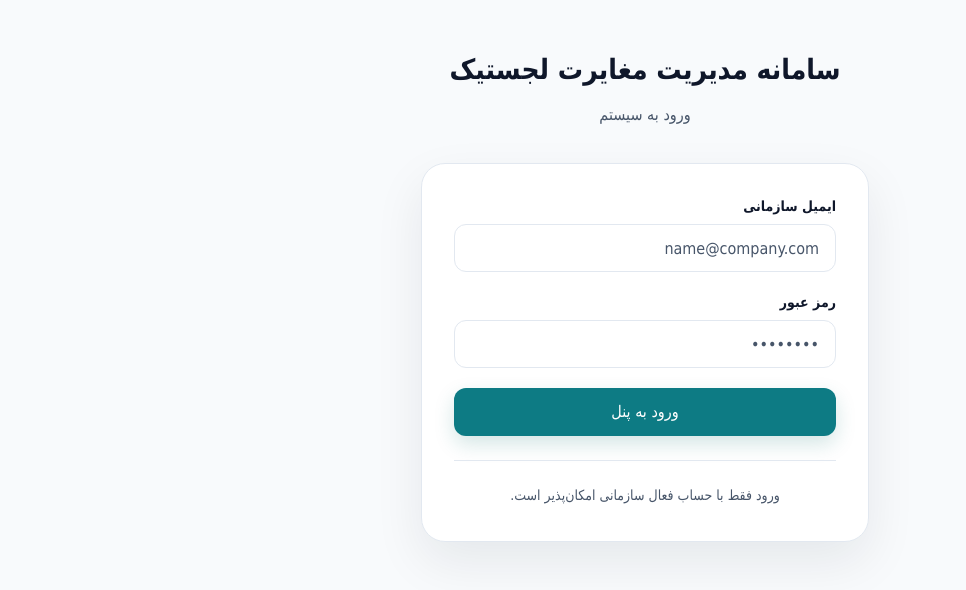
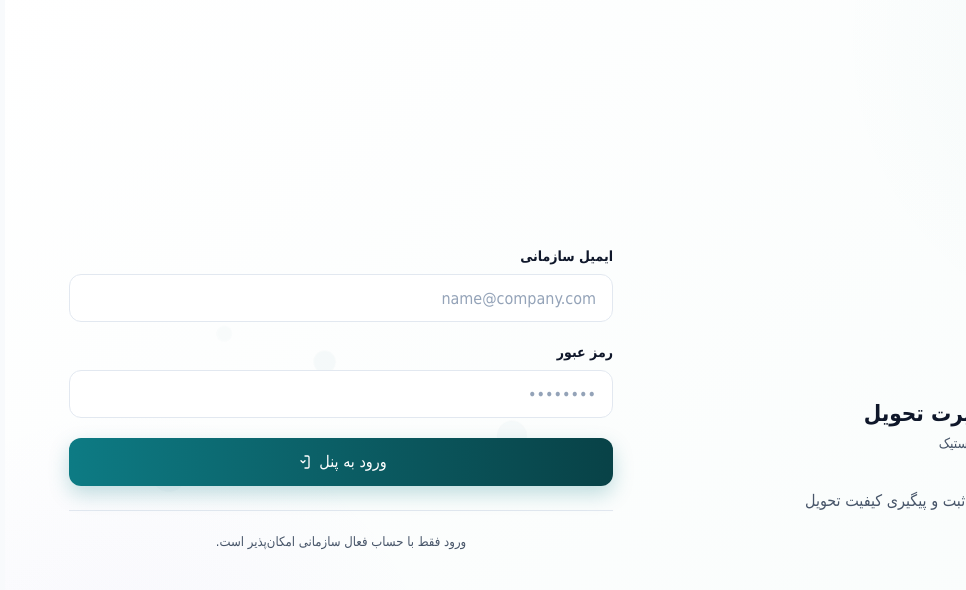
Before and after one commit to imanmajdabadi-js/delivery-discrepancy-manager, a React (Vite) app in the folder frontend/: page /login in a window 1280 px wide. Shown: the top 590 px of the page, without its empty margins (314-1280 px from the left). Built offline with nearby package versions, Linux system fonts and the light colour scheme; no server answers; a web font is replaced by a local one.

Commit message:
style(frontend): redesign LoginPage with branded hero experience
Replace card-based login with two-zone composition: SVG logistics
network visualization on desktop, brand gradient button with loading
spinner, and motion-safe animations.

```diff
--- a/frontend/src/features/auth/pages/LoginPage.tsx
+++ b/frontend/src/features/auth/pages/LoginPage.tsx
@@ -1,57 +1,171 @@
-import React, { useState } from 'react';
+import { useState, type FormEvent } from 'react';
 import { useNavigate } from 'react-router-dom';
 import { ApiError, login } from '../../../services';
 
-export const LoginPage: React.FC = () => {
+export function LoginPage() {
   const [email, setEmail] = useState('');
   const [password, setPassword] = useState('');
   const [error, setError] = useState<string | null>(null);
   const [loading, setLoading] = useState(false);
   const navigate = useNavigate();
 
-  const handleLogin = async (e: React.FormEvent) => {
-    e.preventDefault();
+  async function handleLogin(event: FormEvent<HTMLFormElement>) {
+    event.preventDefault();
     setError(null);
     setLoading(true);
 
     try {
       const response = await login(email, password);
       localStorage.setItem('auth_token', response.access_token);
-      navigate('/');
-    } catch (err) {
-      const errorMessage =
+      void navigate('/');
+    } catch (err: unknown) {
+      setError(
         err instanceof ApiError
           ? err.message
-          : 'خطا در ورود به سیستم. لطفاً اطلاعات را بررسی کنید.';
-      setError(errorMessage);
+          : 'خطا در ورود به سیستم. لطفاً اطلاعات را بررسی کنید.',
+      );
     } finally {
       setLoading(false);
     }
-  };
+  }
 
   return (
-    <div className="min-h-screen bg-canvas px-4 py-12 text-right sm:px-6 lg:px-8">
-      <div className="mx-auto flex max-w-md flex-col items-center">
-        <div className="mb-8 text-center">
-          <h2 className="text-[1.625rem] leading-[1.55] font-bold text-ink sm:text-[1.75rem]">
-            سامانه مدیریت مغایرت لجستیک
-          </h2>
-          <p className="mt-2 text-[0.9375rem] leading-7.5 text-muted sm:text-base sm:leading-8">
-            ورود به سیستم
+    <div className="login-hero flex min-h-screen items-center justify-center p-4">
+      <div className="mx-auto grid w-full max-w-6xl grid-cols-1 items-center gap-12 lg:grid-cols-2 lg:gap-16">
+        <div className="login-brand flex flex-col items-center text-center lg:items-start lg:text-right">
+          <div className="relative mb-8 flex size-[260px] shrink-0 items-center justify-center opacity-60 animate-logoReveal motion-reduce:animate-none">
+            <svg
+              aria-hidden="true"
+              viewBox="0 0 120 120"
+              fill="none"
+              className="size-full"
+            >
+              <defs>
+                <linearGradient
+                  id="routeGradient"
+                  x1="0%"
+                  y1="0%"
+                  x2="100%"
+                  y2="100%"
+                >
+                  <stop offset="0%" stopColor="rgb(13 123 132)" />
+                  <stop offset="100%" stopColor="rgb(217 119 6)" />
+                </linearGradient>
+              </defs>
+              <g stroke="url(#routeGradient)" strokeWidth="1.5">
+                <path d="M25 85 L45 55 L75 65 L95 35" />
+                <path d="M15 75 L40 45 L65 55" />
+                <path d="M35 95 L60 75 L85 85 L105 55" />
+              </g>
+              <g fill="rgb(13 123 132)">
+                <circle cx="25" cy="85" r="3.5" />
+                <circle cx="45" cy="55" r="3.5" />
+                <circle cx="75" cy="65" r="3.5" />
+                <circle cx="95" cy="35" r="3.5" />
+                <circle cx="15" cy="75" r="3" fillOpacity="0.6" />
+                <circle cx="60" cy="75" r="3" fillOpacity="0.6" />
+                <circle cx="105" cy="55" r="3" fillOpacity="0.6" />
+              </g>
+            </svg>
+            <span className="brand-mark absolute grid size-14 place-items-center rounded-2xl text-brand animate-nodePulse motion-reduce:animate-none">
+              <svg
+                viewBox="0 0 24 24"
+                fill="none"
+                stroke="currentColor"
+                strokeWidth="1.8"
+                strokeLinecap="round"
+                strokeLinejoin="round"
+                className="size-7"
+              >
+                <path d="M4.5 7.5 12 3l7.5 4.5v9L12 21l-7.5-4.5z" />
+                <path d="m4.8 7.7 7.2 4.2 7.2-4.2M12 12v8.6" />
+                <path d="m8.2 5.3 7.4 4.4" />
+              </svg>
+            </span>
+          </div>
+
+          <div className="mb-8 flex items-center gap-4 justify-center lg:justify-start">
+            <span className="brand-mark grid size-12 shrink-0 place-items-center rounded-2xl text-brand">
+              <svg
+                viewBox="0 0 24 24"
+                fill="none"
+                stroke="currentColor"
+                strokeWidth="1.8"
+                strokeLinecap="round"
+                strokeLinejoin="round"
+                className="size-7"
+              >
+                <path d="M4.5 7.5 12 3l7.5 4.5v9L12 21l-7.5-4.5z" />
+                <path d="m4.8 7.7 7.2 4.2 7.2-4.2M12 12v8.6" />
+                <path d="m8.2 5.3 7.4 4.4" />
+              </svg>
+            </span>
+            <div>
+              <h1 className="text-2xl font-bold text-ink sm:text-[1.4rem]">
+                سامانه مدیریت مغایرت تحویل
+              </h1>
+              <p className="mt-1 text-sm text-muted">
+                پلتفرم رصد و پیگیری مغایرت‌های لجستیک
+              </p>
+            </div>
+          </div>
+
+          <p className="mx-auto max-w-md text-[0.9375rem] leading-8 text-muted lg:mx-0 lg:text-base">
+            سامانه مدیریت مغایرت تحویل برای پایش، ثبت و پیگیری کیفیت تحویل
+            سفارشات لجستیک.
           </p>
+
+          <div className="mt-10 flex items-center justify-center gap-8 lg:justify-start">
+            <div className="flex -space-x-2">
+              <span className="flex size-8 items-center justify-center rounded-full border-2 border-white bg-brand-soft text-xs font-bold text-brand">
+                ۲۴
+              </span>
+              <span className="flex size-8 -ml-2 items-center justify-center rounded-full border-2 border-white bg-brand-soft text-xs font-bold text-brand">
+                ۷
+              </span>
+            </div>
+            <div className="text-right">
+              <p className="text-sm font-semibold text-ink">
+                ۲۴/۷ پوشش عملیاتی
+              </p>
+              <p className="text-xs text-muted">پشتیبانی از فرآیندهای لجستیک</p>
+            </div>
+          </div>
+
+          <div className="mt-12 flex items-center gap-3 text-sm text-muted">
+            <div className="h-px flex-1 bg-line"></div>
+            <span className="px-1">سازگار با استانداردهای صنعتی</span>
+            <div className="h-px flex-1 bg-line"></div>
+          </div>
         </div>
 
-        <div className="login-card w-full rounded-3xl border border-line bg-surface p-6 shadow-[0_20px_50px_rgba(15,23,42,0.08)] sm:p-8">
-          {error && (
-            <div
-              className="mb-6 rounded-xl border border-danger/20 bg-danger-soft px-4 py-3.5 text-sm text-danger-strong"
-              aria-live="polite"
-            >
-              {error}
-            </div>
-          )}
+        <div className="login-card relative">
+          <div className="login-particles pointer-events-none absolute inset-0 overflow-hidden rounded-3xl">
+            {Array.from({ length: 6 }).map((_, i) => (
+              <div
+                key={i}
+                className="absolute rounded-full bg-brand/5 motion-reduce:animate-none"
+                style={{
+                  width: `${12 + i * 4}px`,
+                  height: `${12 + i * 4}px`,
+                  top: `${15 + ((i * 11) % 60)}%`,
+                  left: `${10 + ((i * 17) % 80)}%`,
+                  animation: `particleFloat ${4 + i}s infinite ease-in-out ${i * 0.8}s`,
+                }}
+              />
+            ))}
+          </div>
 
-          <form className="space-y-5" onSubmit={handleLogin}>
+          <form onSubmit={handleLogin} className="relative space-y-5">
+            {error ? (
+              <div
+                role="alert"
+                className="rounded-xl border border-danger/20 bg-danger-soft px-4 py-3.5 text-sm text-danger"
+              >
+                {error}
+              </div>
+            ) : null}
+
             <div>
               <label
                 htmlFor="email"
@@ -66,8 +180,9 @@ export const LoginPage: React.FC = () => {
                 autoComplete="email"
                 value={email}
                 onChange={(e) => setEmail(e.target.value)}
-                className="block h-12 w-full rounded-xl border border-line bg-surface px-4 text-[0.9375rem] text-ink outline-none transition placeholder:text-muted focus-visible:border-brand focus-visible:ring-3 focus-visible:ring-brand-soft disabled:bg-canvas/60"
+                className="block h-12 w-full rounded-xl border border-line bg-surface px-4 text-[0.9375rem] text-ink outline-none placeholder:text-subtle focus-visible:border-brand focus-visible:ring-3 focus-visible:ring-brand-soft/50 disabled:bg-canvas/60"
                 placeholder="name@company.com"
+                disabled={loading}
               />
             </div>
 
@@ -85,25 +200,50 @@ export const LoginPage: React.FC = () => {
                 autoComplete="current-password"
                 value={password}
                 onChange={(e) => setPassword(e.target.value)}
-                className="block h-12 w-full rounded-xl border border-line bg-surface px-4 text-[0.9375rem] text-ink outline-none transition placeholder:text-muted focus-visible:border-brand focus-visible:ring-3 focus-visible:ring-brand-soft disabled:bg-canvas/60"
+                className="block h-12 w-full rounded-xl border border-line bg-surface px-4 text-[0.9375rem] text-ink outline-none placeholder:text-subtle focus-visible:border-brand focus-visible:ring-3 focus-visible:ring-brand-soft/50 disabled:bg-canvas/60"
                 placeholder="••••••••"
+                disabled={loading}
               />
             </div>
 
             <button
               type="submit"
               disabled={loading}
-              className="flex h-12 w-full items-center justify-center rounded-xl border border-transparent bg-brand px-4 text-[0.9375rem] font-semibold text-white shadow-[0_8px_20px_rgba(15,118,110,0.18)] transition hover:bg-brand-strong focus-visible:outline-3 focus-visible:outline-offset-2 focus-visible:outline-brand disabled:cursor-not-allowed disabled:opacity-70"
+              className="relative inline-flex h-12 w-full items-center justify-center rounded-xl bg-gradient-to-r from-brand to-brand-strong px-4 text-[0.9375rem] font-semibold text-white shadow-[0_8px_20px_rgba(13,123,132,0.25)] motion-safe:transition-all motion-safe:duration-200 hover:shadow-[0_8px_24px_rgba(13,123,132,0.3)] hover:brightness-105 focus-visible:outline-3 focus-visible:outline-offset-2 focus-visible:outline-brand disabled:cursor-not-allowed disabled:opacity-70 disabled:hover:shadow-[0_8px_20px_rgba(13,123,132,0.25)]"
             >
-              {loading ? 'در حال ورود...' : 'ورود به پنل'}
+              {loading ? (
+                <>
+                  <span
+                    aria-hidden="true"
+                    className="absolute left-4 top-1/2 -translate-y-1/2 size-4 animate-spin rounded-full border-2 border-white/35 border-t-white"
+                  />
+                  <span className="ml-2">در حال ورود...</span>
+                </>
+              ) : (
+                <>
+                  <span className="ml-2">ورود به پنل</span>
+                  <svg
+                    aria-hidden="true"
+                    viewBox="0 0 24 24"
+                    fill="none"
+                    stroke="currentColor"
+                    strokeWidth="2"
+                    strokeLinecap="round"
+                    strokeLinejoin="round"
+                    className="size-4"
+                  >
+                    <path d="M15 3h4a2 2 0 0 1 2 2v14a2 2 0 0 1-2 2h-4M9 10l3 3 3-3" />
+                  </svg>
+                </>
+              )}
             </button>
           </form>
 
-          <p className="mt-6 border-t border-line pt-5 text-center text-sm leading-7 text-muted">
+          <p className="mt-6 border-t border-line pt-5 text-center text-[0.8125rem] text-muted">
             ورود فقط با حساب فعال سازمانی امکان‌پذیر است.
           </p>
         </div>
       </div>
     </div>
   );
-};
+}
```
